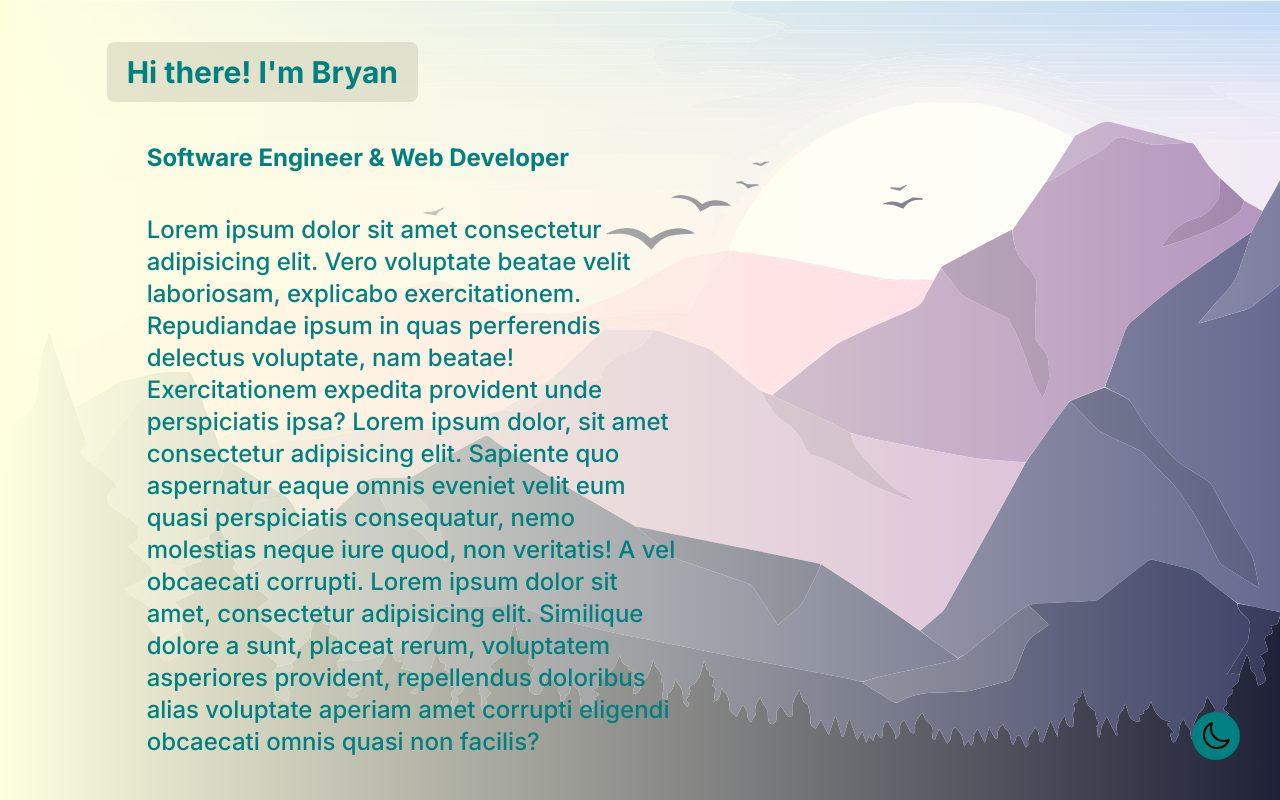
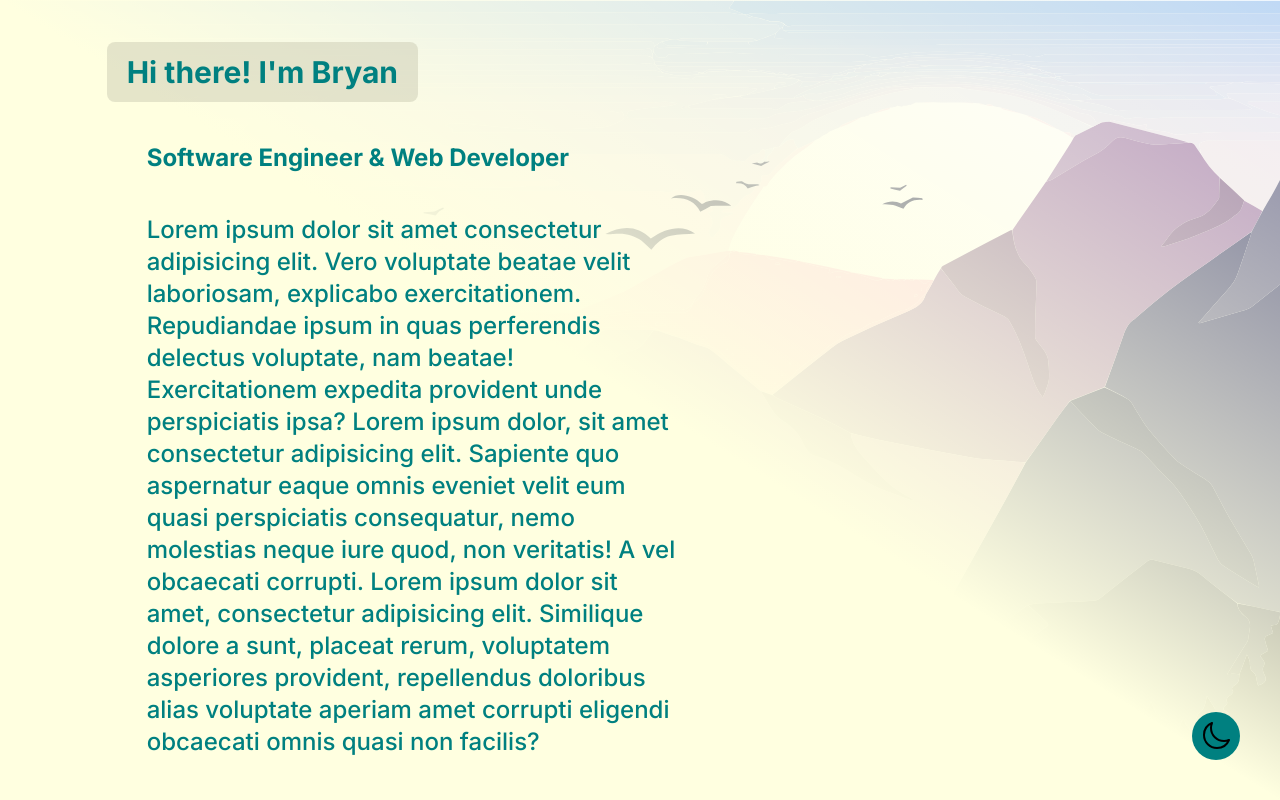
Before and after one commit to Kaiyan-Da-Man/Developer-Portfolio, a React (Vite) app: page / in a window 1280 px wide. Shown: the top 800 px of the page. Built offline with nearby package versions, Linux system fonts and the light colour scheme.

Commit message:
Edit gradient effect

```diff
--- a/src/App.jsx
+++ b/src/App.jsx
@@ -71,13 +71,13 @@ function App() {
 				{theme === 'dark' ? sun : moon}
 			</button>
 			<div className="bg-[url('/Developer-Portfolio/assets/img/mountain_landscape9_generated_adobe_express.svg')] bg-cover text-stone-900 min-h-screen font-inter">
-				<div className='bg-gradient-to-r from-lightYellow dark:from-myTeal-darkest'>
+				<div className='bg-gradient-to-tr from-lightYellow via-lightYellow dark:from-myTeal-darkest dark:via-myTeal-darkest ease-in duration-300'>
 					<div className="max-w-full w-10/12 mx-auto">
 						<Intro />
 					</div>
 				</div>
 			</div>
-			<div className="bg-lightYellow dark:bg-myTeal-darkest text-stone-900 min-h-screen font-inter">
+			<div className="bg-lightYellow dark:bg-myTeal-darkest text-stone-900 min-h-screen font-inter ease-in duration-300">
 				<div className="max-w-full w-10/12 mx-auto">
 					<Portfolio />
 					<Timeline />
```
